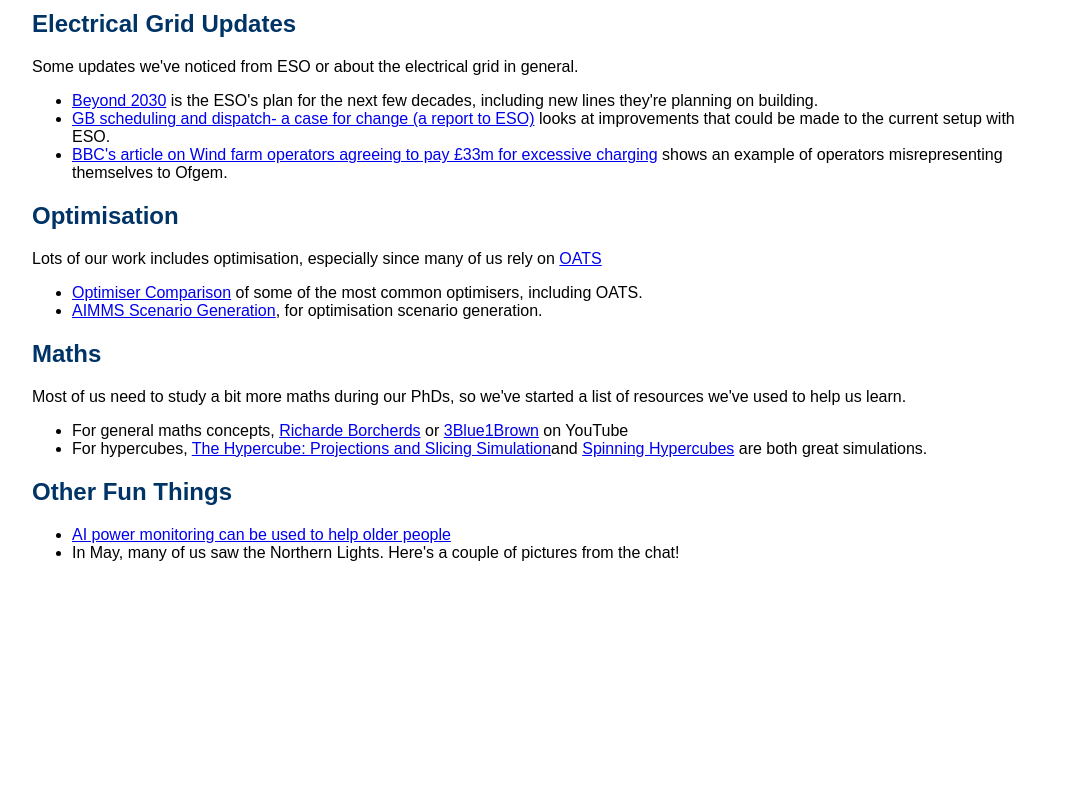
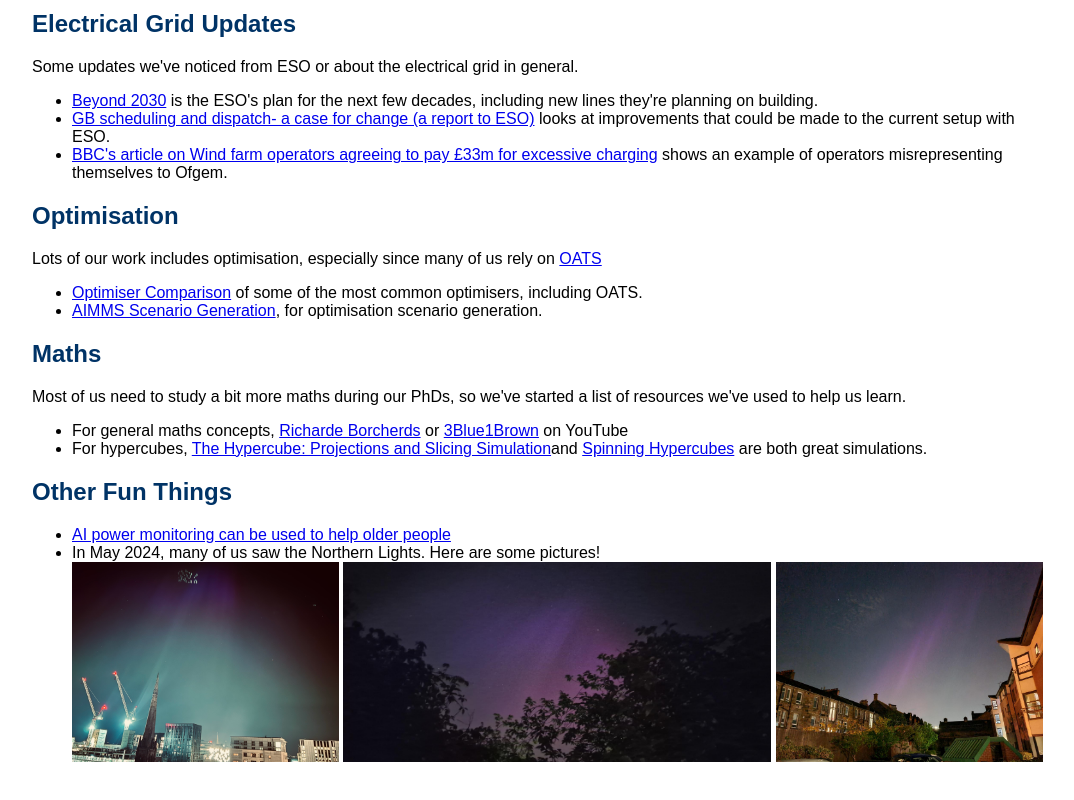
Before and after one commit to strath-eso/information, a plain HTML site: page resources.html in a window 1280 px wide. Shown: the part 370-1170 px from the top of the page, without its empty margins (96-1170 px from the left). Before the commit the page ends 1028 px from the top, so only its background shows below. Drawn offline with Linux system fonts and the light colour scheme.

Commit message:
resources tab updated

```diff
--- a/resources.html
+++ b/resources.html
@@ -71,14 +71,14 @@
                 <p>
                     <ul>
                       <li> <a href="https://www.bbc.co.uk/news/videos/cp33xjj5x55o">AI power monitoring can be used to help older people</a></li>
-                      <li> In May, many of us saw the Northern Lights. Here's a couple of pictures from the chat!</li>
+                      <li> In May 2024, many of us saw the Northern Lights. Here are some pictures!</li>
+                    <div class="column">
+                        <img src="images/northern_lights_2.jpeg"  alt="Northern Lights" height="200">
+                        <img src="images/northern_lights_1.jpeg"  alt="More Northern Lights" height="200">
+                        <img src="images/northern_lights_3.jpeg"  alt="Even more northern lights" height="200">
+                    </div>
                     </ul>
                 </p>
-                <!-- <div>
-                    <img src="./images/northern_lights_1.jpeg" alt="Northern Lights">
-                    <img src="./images/northern_lights_2.jpeg" alt="More Northern Lights">
-                    <img src="./images/northern_lights_3.jpeg" alt="Even more northern lights">
-                </div> -->
             </article>
         </main>
             </div>
```
Also changed, not shown: images/alinane.webp (deleted), images/richard.webp (deleted), 1 other file.
